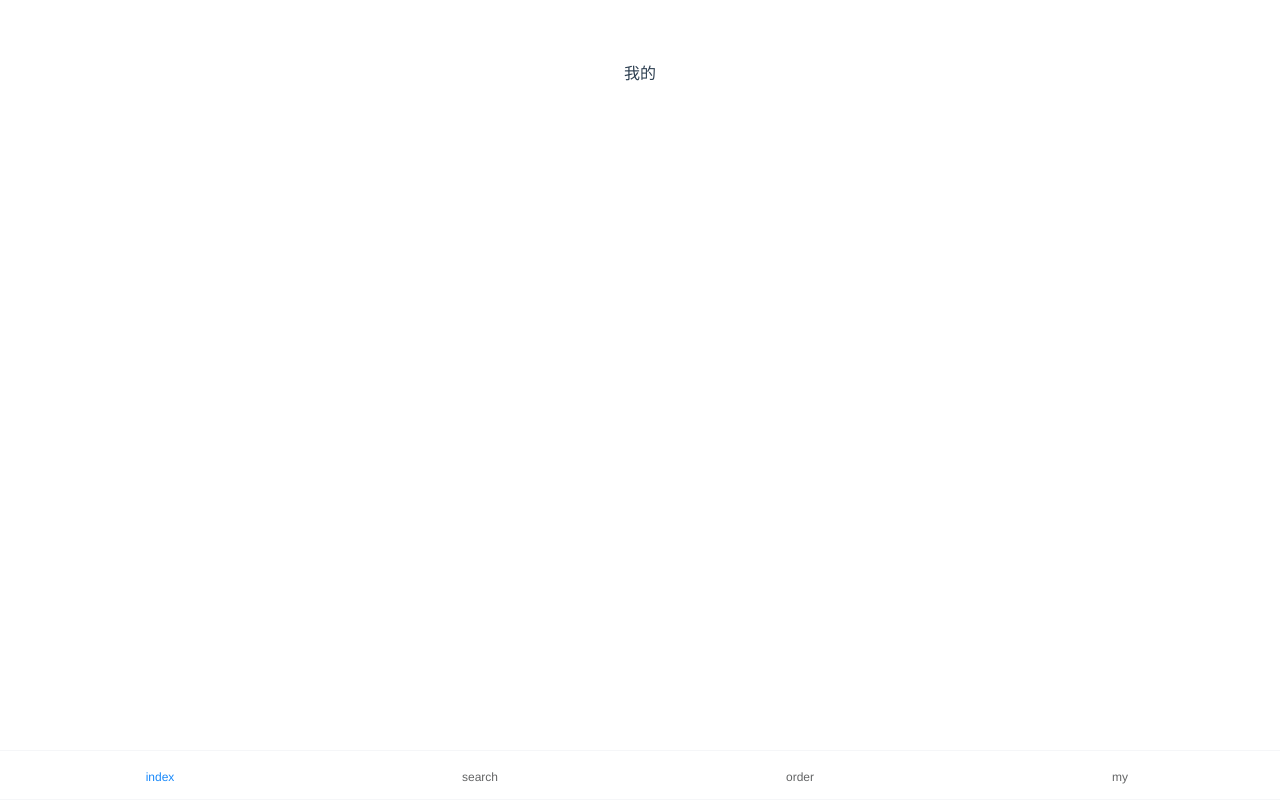
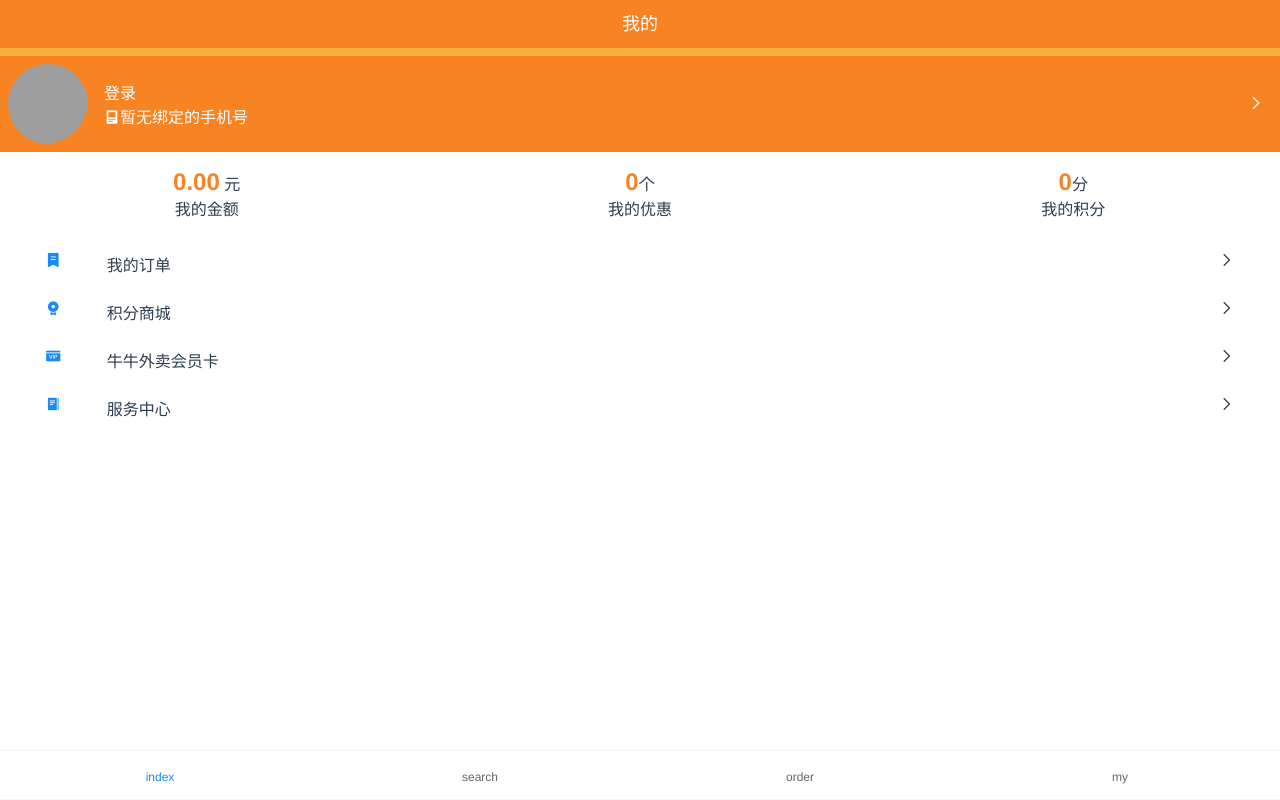
Before and after one commit to ChengHong-yu/takeOutSystem, a Vue app in the folder take/: page /#/my in a window 1280 px wide. Built offline with nearby package versions, Linux system fonts and the light colour scheme; grey boxes are pictures that could not be loaded.

Commit message:
这是登录

```diff
--- a/take/src/App.vue
+++ b/take/src/App.vue
@@ -32,6 +32,6 @@ export default {
   -moz-osx-font-smoothing: grayscale;
   text-align: center;
   color: #2c3e50;
-  margin-top: 60px;
+  /* margin-top: 60px; */
 }
 </style>
--- a/take/src/components/My.vue
+++ b/take/src/components/My.vue
@@ -1,5 +1,54 @@
 <template>
-    <div>我的</div>
+    <div>
+        <div class="header">我的</div>
+        <div class="xiahuaxian"></div>
+        <div class="user">
+            <van-image round width="5rem" height="5rem" style="padding-top:0.5rem;float: left;padding-left:0.5rem;" src="https://img01.yzcdn.cn/vant/cat.jpeg"/>
+            <div class="login">
+                <div class="zong">
+                    <div class="login1">登录</div>
+                    <div class="phone"><van-icon name="graphic" />暂无绑定的手机号</div>
+                </div>
+                <div class="jiantou"><van-icon name="arrow" /></div>
+            </div>
+        </div>
+        <van-row gutter="20" style="margin-top:1rem">
+                <van-col span="8">
+                    <div> <span class="ling">0.00</span> 元</div>
+                    <div>我的金额</div>
+                </van-col>
+                <van-col span="8">
+                    <div><span class="ling">0</span>个</div>
+                    <div>我的优惠</div>
+                </van-col>
+                <van-col span="8">
+                    <div><span class="ling">0</span>分</div>
+                    <div>我的积分</div>
+                </van-col>
+        </van-row>
+        <div class="election">
+            <van-row>
+                <van-col span="2"><van-icon name="label" color="#1989fa" /></van-col>
+                <van-col span="20" style="text-align: left; height:3rem;">我的订单</van-col>
+                <van-col span="2"><van-icon name="arrow" /></van-col>
+            </van-row>
+            <van-row>
+                <van-col span="2"><van-icon name="award" color="#1989fa" /></van-col>
+                <van-col span="20" style="text-align: left; height:3rem;">积分商城</van-col>
+                <van-col span="2"><van-icon name="arrow" /></van-col>
+            </van-row>
+            <van-row>
+                <van-col span="2"><van-icon name="vip-card" color="#1989fa"  /></van-col>
+                <van-col span="20" style="text-align: left; height:3rem;">牛牛外卖会员卡</van-col>
+                <van-col span="2"><van-icon name="arrow" /></van-col>
+            </van-row>
+            <van-row>
+                <van-col span="2"><van-icon name="column" color="#1989fa"  /></van-col>
+                <van-col span="20" style="text-align: left; height:3rem;">服务中心</van-col>
+                <van-col span="2"><van-icon name="arrow" /></van-col>
+            </van-row>
+        </div>
+    </div>
 </template>
 <script>
 export default {
@@ -7,5 +56,68 @@ export default {
 }
 </script>
 <style scoped>
+.header{
 
+    background-color: #f88323;
+    color: #fff;
+    text-align: center;
+    height: 3rem;
+    line-height: 3rem;
+    font-size: 18px;
+}
+.xiahuaxian{
+    height: 0.5rem;
+    background-color: rgb(250, 174, 59);
+}
+.user{
+    /* position: relative; */
+    background-color: #f88323;
+    color: #fff;
+    height: 6rem;
+    /* line-height: 6rem; */
+    display: flex;
+    /* justify-content: flex-start; */
+    /* align-items: center; */
+}
+.login{
+    flex: 4;
+    display: flex;
+    flex-wrap: wrap;
+}
+.zong{
+    height: 6rem;
+    display: flex;
+    flex-direction: column;
+    justify-content: center;
+    /* align-items: center; */
+    padding-left: 1rem;
+    flex: 5;
+}
+.jiantou{
+    flex: 1;
+    text-align: right;
+    padding-right: 1rem;
+    line-height: 6rem;
+}
+.login1{
+    height: 3rem;
+    text-align: left;
+    align-items: flex-end;
+    display: flex;
+}
+
+.phone{
+    height: 3rem;
+    text-align: left;
+    align-items: center;
+
+}
+.ling{
+    font-size: 1.5rem;
+    font-weight: 600;
+    color: #f88323;
+}
+.election{
+    margin-top: 2rem;
+}
 </style>
```
